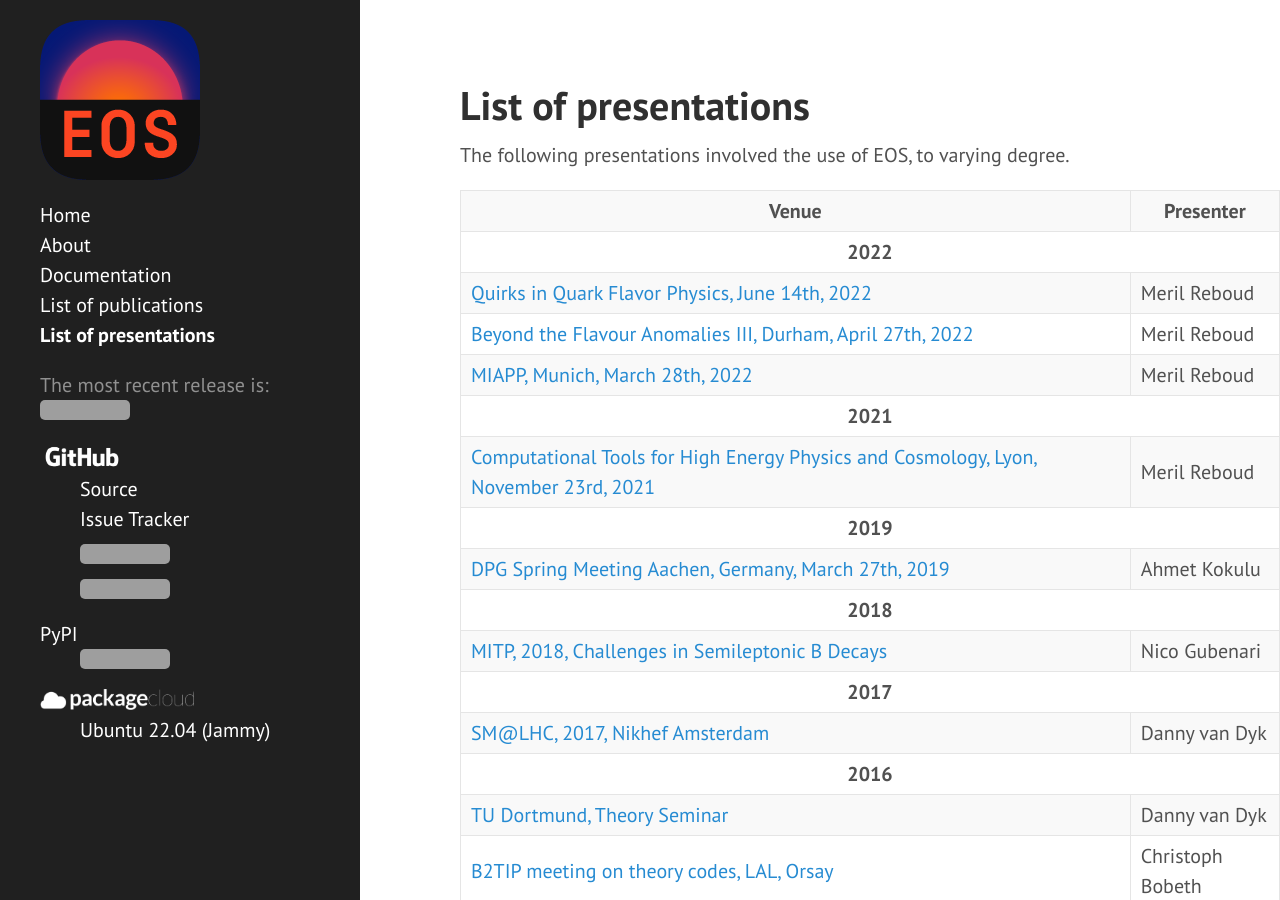
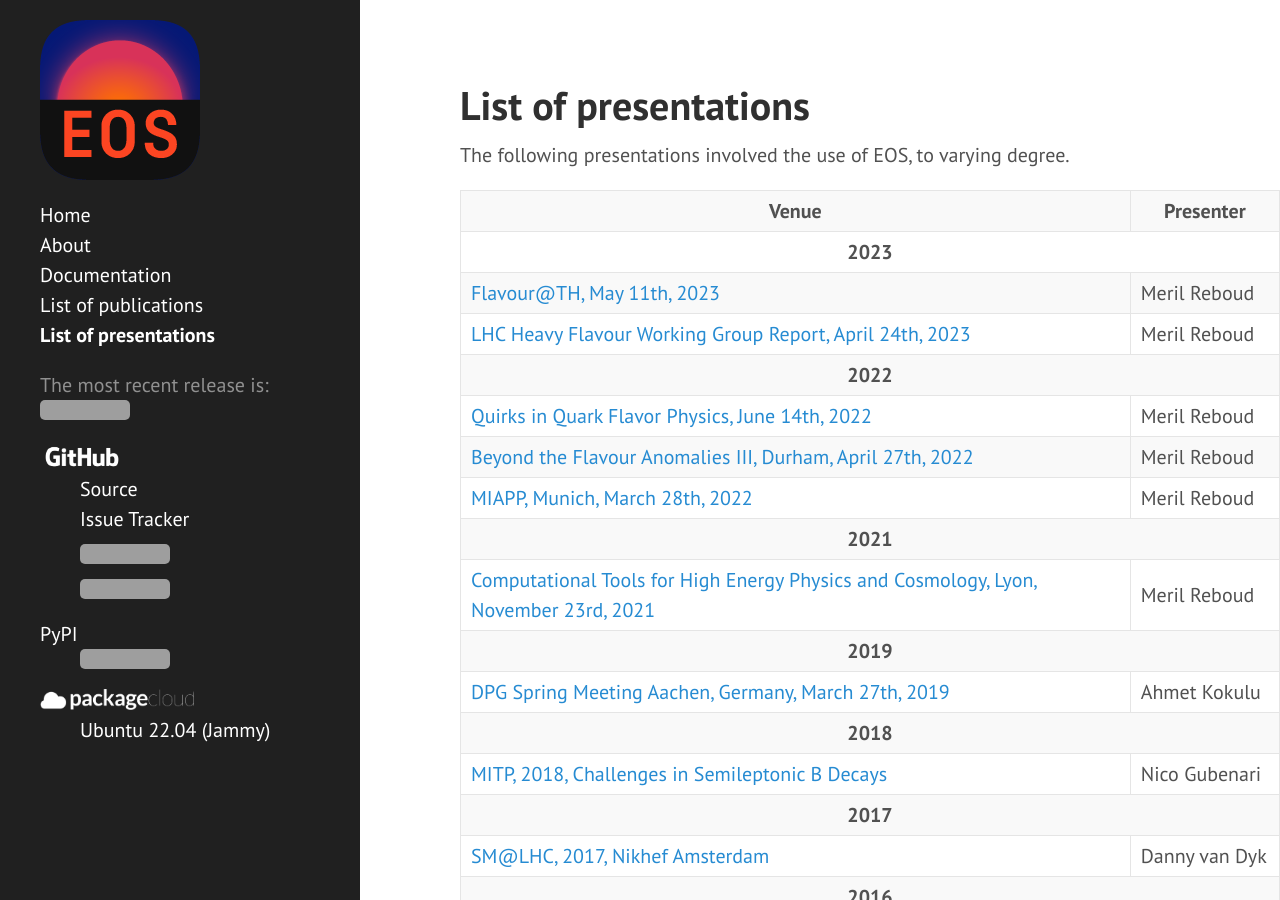
Before and after one commit to eos/eos.github.io, a Jekyll site: the page built from talks.html, in a window 1280 px wide and 900 px high. Built offline with Jekyll 4.4.1, drawn with Linux system fonts in a browser that asks for light colours; grey boxes are pictures that could not be loaded.

Commit message:
Add 2 talks

```diff
--- a/_data/talks.yml
+++ b/_data/talks.yml
@@ -1,3 +1,13 @@
+- year: '2023'
+  items:
+      - venue: 'Flavour@TH, May 11th, 2023'
+        presenter: 'Meril Reboud'
+        file: 'reboud-cern-2023-02.pdf'
+
+      - venue: 'LHC Heavy Flavour Working Group Report, April 24th, 2023'
+        presenter: 'Meril Reboud'
+        file: 'reboud-cern-2023.pdf'
+
 - year: '2022'
   items:
       - venue: 'Quirks in Quark Flavor Physics, June 14th, 2022'
```
Also changed, not shown: 2 other files.
